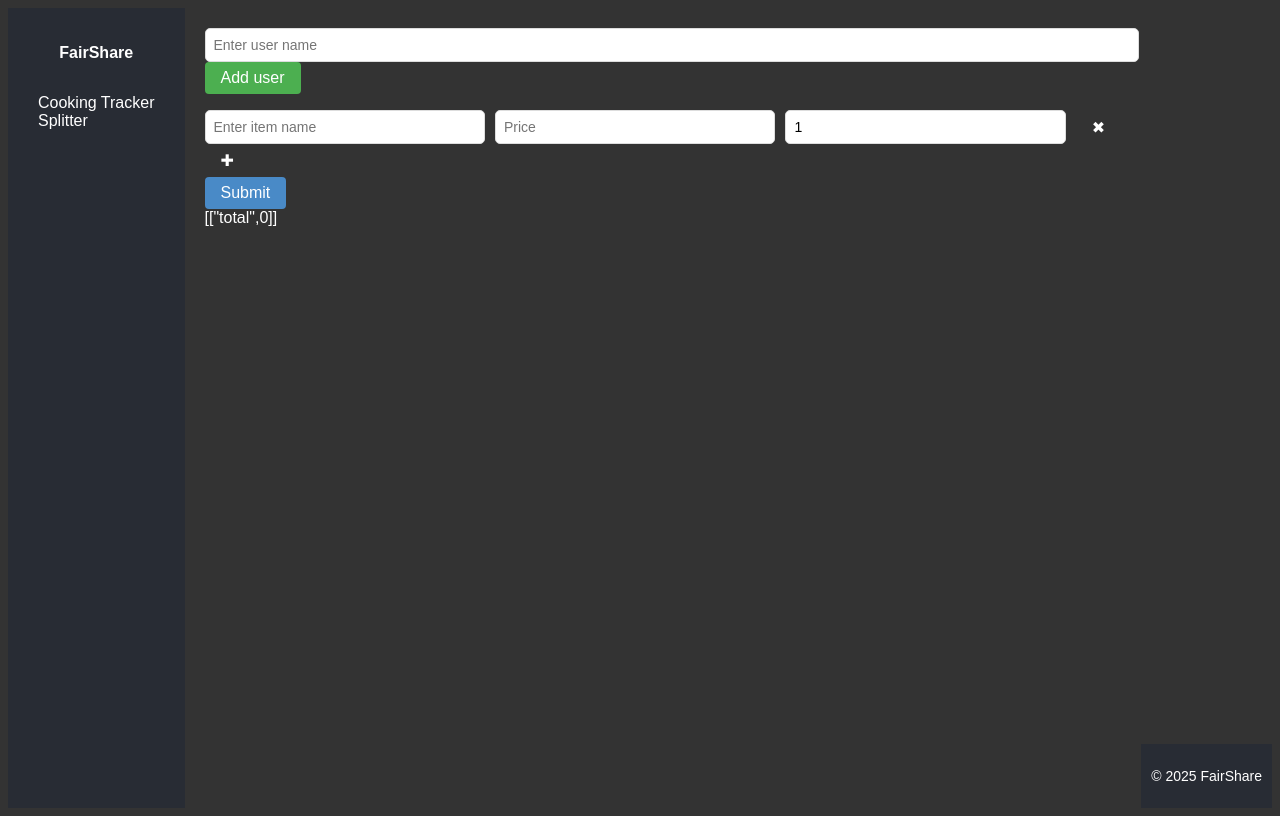
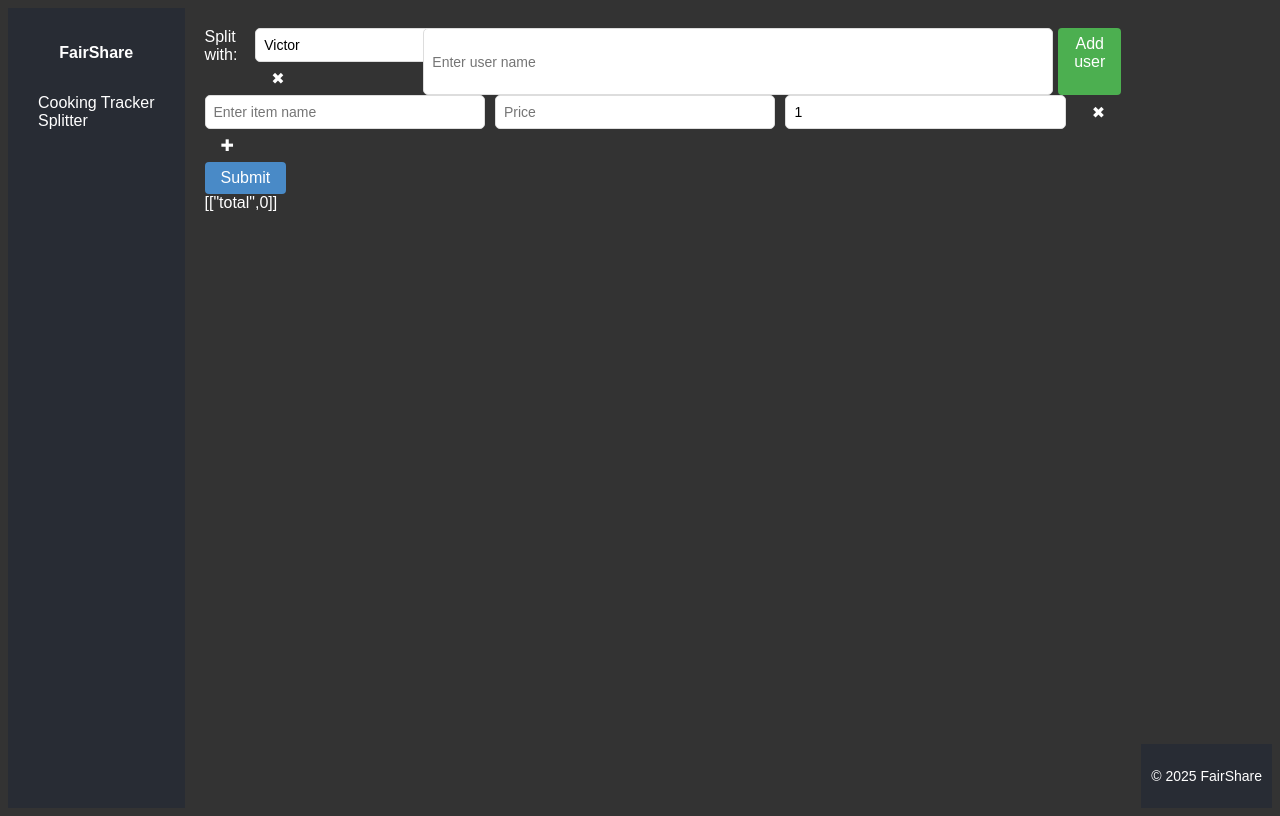
Before and after one commit to vidsagar/splitly, a React (Create React App) app: page /split in a window 1280 px wide. Built offline with nearby package versions, Linux system fonts and the light colour scheme.

Commit message:
Functionality for adding and removing users.

```diff
--- a/src/components/UserManager.js
+++ b/src/components/UserManager.js
@@ -3,16 +3,36 @@ import { useUser } from "context/UserProvider";
 import { useState } from 'react';
 import InputField from "./Input";
 import Button from "./Button";
+import "styles/UserManager.css";
 
 export const UserManager = () => {
-	const [username, setUsername] = useState("");
+	const [username, setUsername] = useState();
 	const onNameChange = (e) => {
 		setUsername(e.target.value);
 	};
 
 	const { users, addUser, removeUser } = useUser();
 	return (
-		<div>
+		<div className="user-manager-container">
+			<span>Split with:</span>
+			{
+				users.map(user =>
+					<div key={user.userId} >
+						<InputField
+							id="username"
+							value={user.username}
+							placeholder={user.username}
+							onChange={onNameChange}
+							className="input-field-user-name"
+						/>
+						<Button
+							label="✖"
+							onClick={() => removeUser(user.userId)}
+							variant="delete"
+						/>
+					</div>
+				)
+			}
 			<InputField
 				id="username"
 				value={username}
@@ -26,14 +46,6 @@ export const UserManager = () => {
 					addUser(username) && setUsername("")
 				}
 			/>
-			<div>
-				<ul>{users.map(user =>
-					<li key={user.userId}>
-						{user.username}
-					</li>
-				)}
-				</ul>
-			</div>
-		</div>
+		</div >
 	)
 };
--- a/src/context/UserProvider.js
+++ b/src/context/UserProvider.js
@@ -2,7 +2,15 @@ import { UserContext } from "./UserContext";
 import { useContext, useState } from "react";
 
 export const UserProvider = ({ children }) => {
-	const [users, setUsers] = useState([]);
+	//hardcoded logged in user
+	const [users, setUsers] = useState([
+		{
+			username: "Victor",
+			userId: crypto.randomUUID(),
+			count: 1
+		}
+	]);
+
 	const addUser = (username) => {
 		const newUser = {
 			username: username,
@@ -16,7 +24,11 @@ export const UserProvider = ({ children }) => {
 		]);
 		return true;
 	};
-	const removeUser = () => { };
+
+	const removeUser = (idToRemove) => {
+		const newUsers = users.filter(user => user.userId !== idToRemove);
+		setUsers(newUsers);
+	};
 
 	return (
 		<UserContext.Provider
--- /dev/null
+++ b/src/styles/UserManager.css
@@ -0,0 +1,6 @@
+.user-manager-container {
+	display: flex;
+	flex-direction: row;
+	justify-content: space-between;
+	gap: 5px;
+}
```
